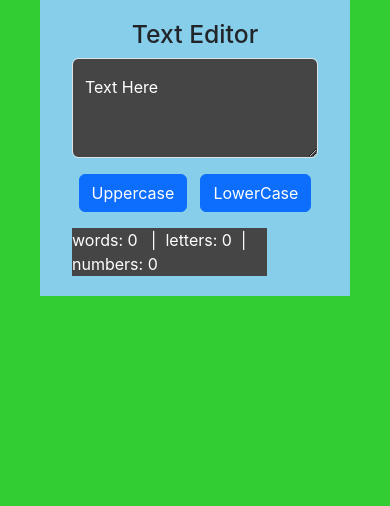
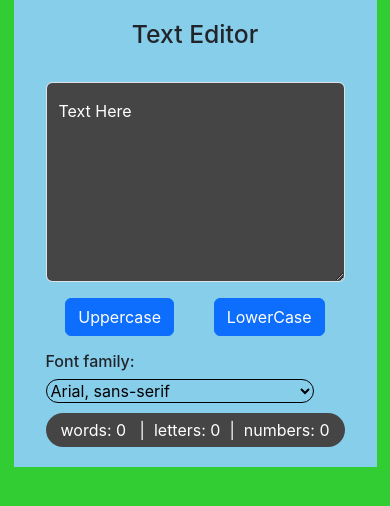
Before and after one commit to SCHT001/TextEditor, a React app: page / in a window 390 px wide. Built offline with nearby package versions, Linux system fonts and the light colour scheme.

Commit message:
font  family added

```diff
--- a/src/App.css
+++ b/src/App.css
@@ -1,38 +1,19 @@
-.App {
-  text-align: center;
+.container{
+  margin-top: 10%;
+}
+select{
+  border-radius: 25px;
+  background-color: transparent;
+  border: 1px solid black;
+}
+.display{
+  border-radius: 25px ;
+  padding: 5px 15px 5px 15px ;
+  margin-top: 10px;
 }
 
-.App-logo {
-  height: 40vmin;
-  pointer-events: none;
-}
-
-@media (prefers-reduced-motion: no-preference) {
-  .App-logo {
-    animation: App-logo-spin infinite 20s linear;
+@media (max-width:600px){
+  .display{
+    width: 100%!important;
   }
 }
-
-.App-header {
-  background-color: #282c34;
-  min-height: 100vh;
-  display: flex;
-  flex-direction: column;
-  align-items: center;
-  justify-content: center;
-  font-size: calc(10px + 2vmin);
-  color: white;
-}
-
-.App-link {
-  color: #61dafb;
-}
-
-@keyframes App-logo-spin {
-  from {
-    transform: rotate(0deg);
-  }
-  to {
-    transform: rotate(360deg);
-  }
-}
--- a/src/Editor.js
+++ b/src/Editor.js
@@ -1,21 +1,23 @@
 import React, { useState } from "react";
+import "./App.css"
 function Editor() {
 
     const [words, setWords] = useState(0);
     const [letters, setLetters] = useState(0);
     const [text, setText] = useState('');
     const [numbers,setNumbers]=useState(0);
+    const [fontFamily,setFontFamily]=useState('cursive');
     return (
         <>
             <div className="container"><div className="form-floating">
-                <textarea className="form-control" value={text} onChange={(e) => {
+                <textarea  className="form-control"  value={text} onChange={(e) => {
                     setText(e.target.value);
                     setLetters(e.target.value.length);
                     setWords((e.target.value.split(' ')).length);
                     var numb=e.target.value.match(/\d/g);
                     numb? setNumbers(numb.length):setNumbers(0);
                 }}
-                    placeholder="Leave a comment here" id="TextBox" style={{ height: "100px", backgroundColor: "rgb(69,69,69)", color: "white" }}></textarea>
+                    placeholder="Leave a comment here" id="TextBox" style={{ height:"200px", backgroundColor: "rgb(69,69,69)", color: "white", fontFamily:fontFamily,}}></textarea>
                 <label htmlFor="floatingTextarea2" style={{ color: "white" }}>Text Here</label>
                 <div className="buttons my-3" style={{ display: "flex", justifyContent: "space-around" }}>
                     <button className="btn btn-primary" onClick={()=>{
@@ -24,8 +26,20 @@ function Editor() {
                     <button className="btn btn-primary" onClick={()=>{
                         setText(text.toLowerCase());
                     }}> LowerCase</button>
-
                 </div>
+                <h6>Font family:</h6>
+                <select value={fontFamily} id="fontFamily" onChange={(e) => setFontFamily(e.target.value)}>
+                    <option value="Arial, sans-serif">Arial, sans-serif</option>
+                    <option value="Verdana, sans-serif">Verdana, sans-serif</option>
+                    <option value="Trebuchet MS, sans-serif">Trebuchet MS, sans-serif</option>
+                    <option value="Gill sans">Gill sans</option>
+                    <option value="Georgia, serif">Georgia, serif</option>
+                    <option value="Times New Roman, serif">Times New Roman, serif</option>
+                    <option value="monospace">monospace</option>
+                    <option value="Lucida Sans Unicode, sans-serif">Lucida Sans Unicode, sans-serif</option>
+                    <option value="Century Gothic, sans-serif">Century Gothic, sans-serif</option>
+                    <option value="Palatino Linotype, serif">Palatino Linotype, serif</option>
+                </select>
                 <div className="display" style={{width:window.innerWidth/2, backgroundColor:"rgb(69,69,69)", color:"white" }}>
                     words: {words} &nbsp; |&nbsp;
                     letters: {letters} &nbsp;|&nbsp;
```
Also changed, not shown: public/index.html (+1 -0 lines).
